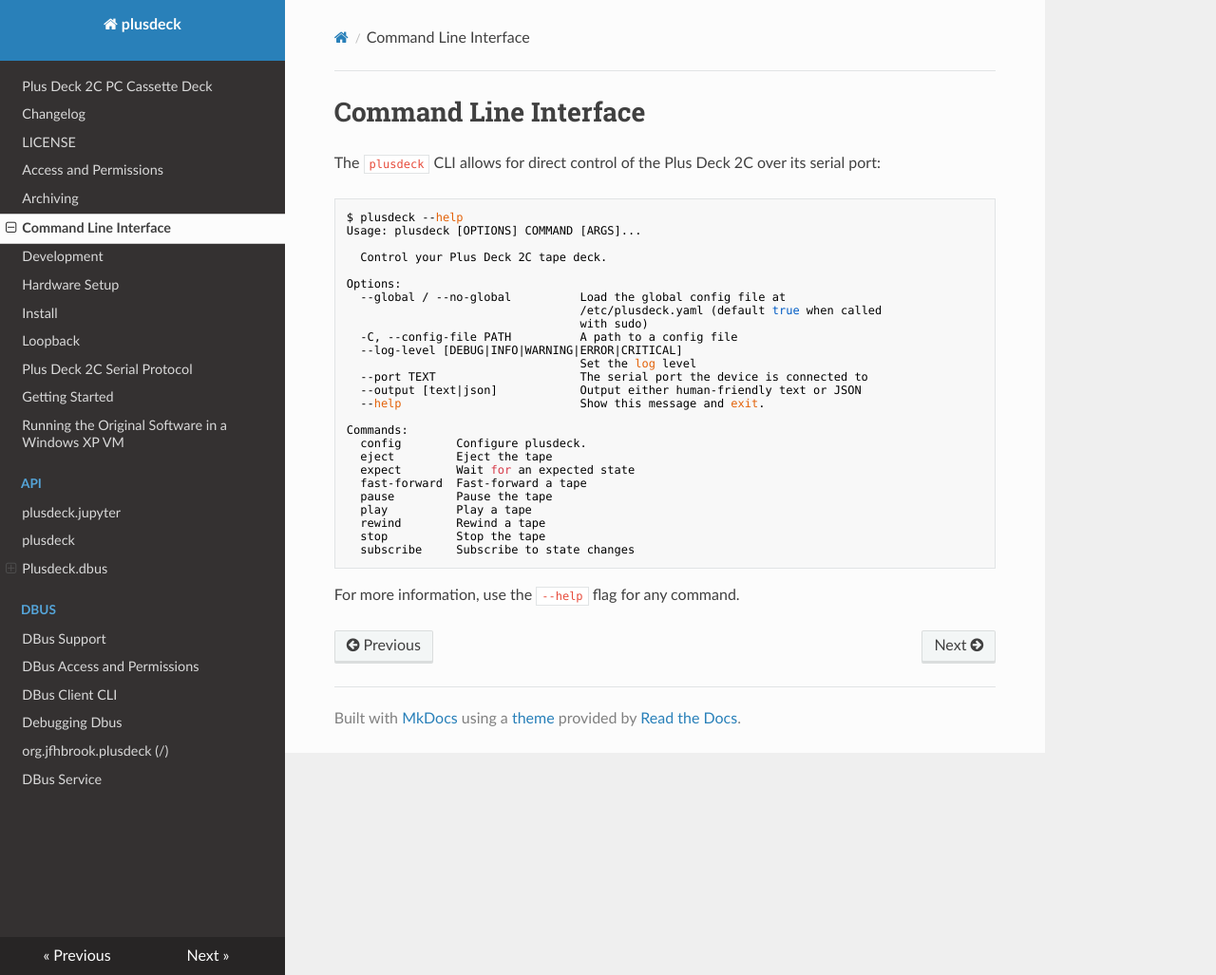
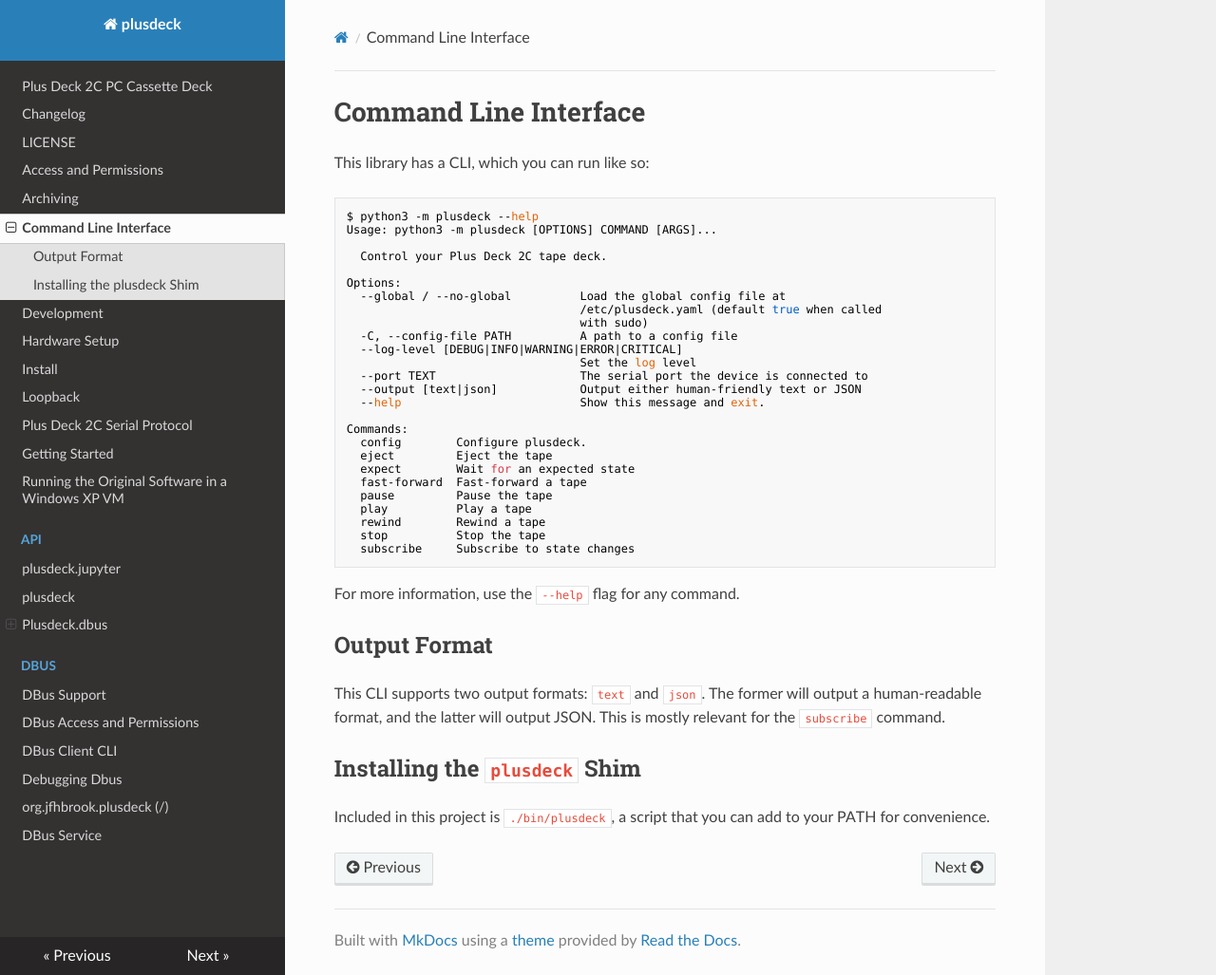
Before and after one commit to jfhbrook/plusdeck, an MkDocs documentation site: the page built from docs/cli.md, in a window 1280 px wide and 1027 px high. Shown: the whole window at 95% size. Built offline with MkDocs 1.6.1, drawn with Linux system fonts in a browser that asks for light colours; nearby versions of some CDN libraries.

Commit message:
Update CLI docs

````diff
--- a/docs/cli.md
+++ b/docs/cli.md
@@ -1,10 +1,10 @@
 # Command Line Interface
 
-The `plusdeck` CLI allows for direct control of the Plus Deck 2C over its serial port:
+This library has a CLI, which you can run like so:
 
 ```sh
-$ plusdeck --help
-Usage: plusdeck [OPTIONS] COMMAND [ARGS]...
+$ python3 -m plusdeck --help
+Usage: python3 -m plusdeck [OPTIONS] COMMAND [ARGS]...
 
   Control your Plus Deck 2C tape deck.
 
@@ -32,3 +32,11 @@
 ```
 
 For more information, use the `--help` flag for any command.
+
+## Output Format
+
+This CLI supports two output formats: `text` and `json`. The former will output a human-readable format, and the latter will output JSON. This is mostly relevant for the `subscribe` command.
+
+## Installing the `plusdeck` Shim
+
+Included in this project is `./bin/plusdeck`, a script that you can add to your PATH for convenience.
````
